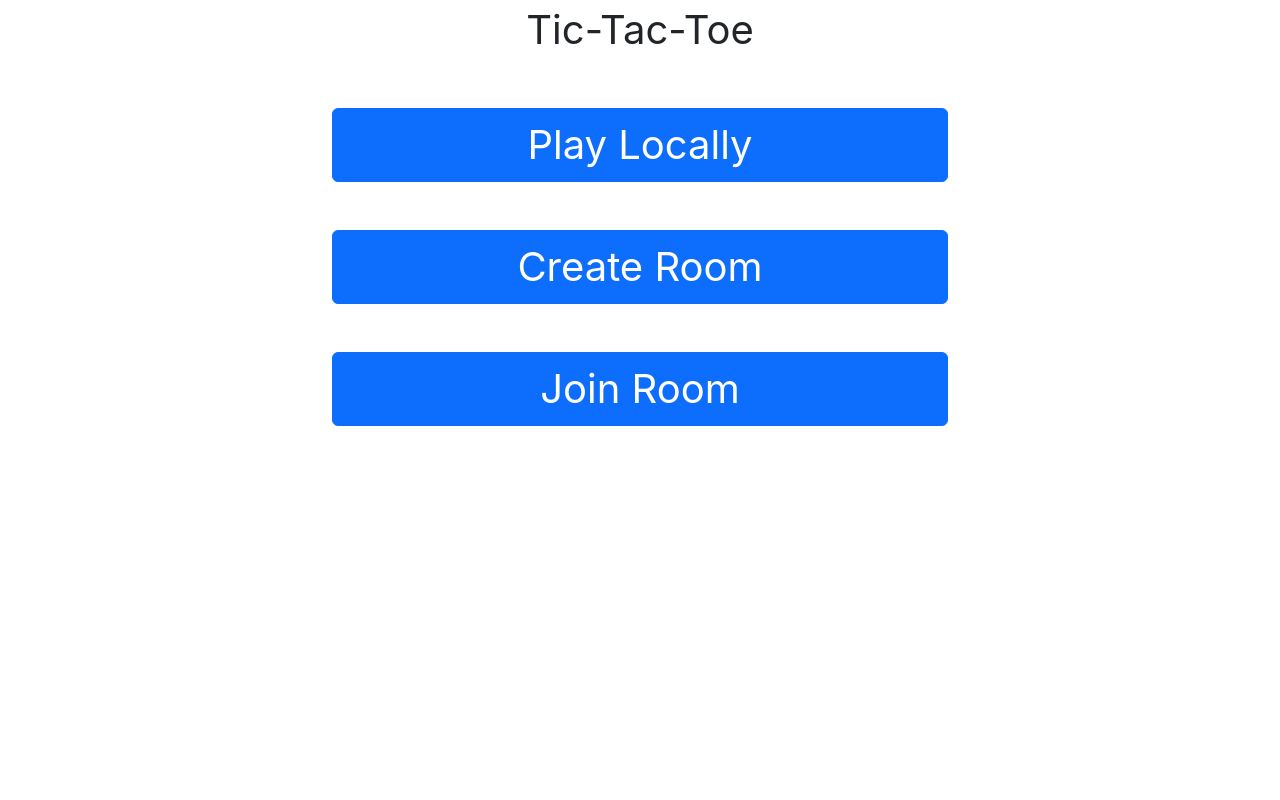
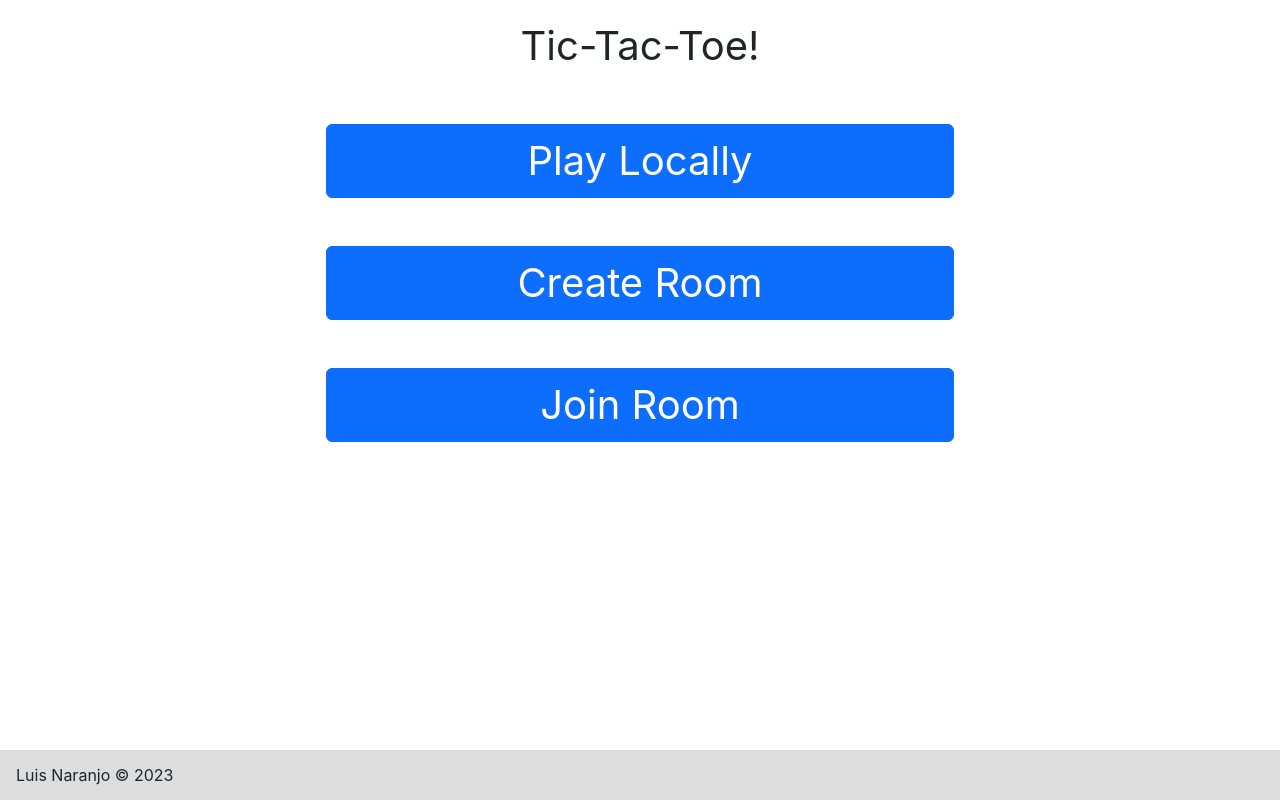
Before and after one commit to Luisill0/tic-tac-toe, a React (Create React App) app in the folder packages/client/: page / in a window 1280 px wide. Built offline with nearby package versions, Linux system fonts and the light colour scheme; no server answers.

Commit message:
now supports draws!

```diff
--- a/packages/client/src/@helpers/board.ts
+++ b/packages/client/src/@helpers/board.ts
@@ -8,10 +8,30 @@ export const getInitialBoardState = (): BoardType => (
     ]
 )
 
-export const winState = (board: string[]) => {
+export enum WinState {
+    CONTINUE=0,
+    WIN=1,
+    DRAW=2
+}
+
+/**
+ * Is the game over?
+ *
+ * 0: Game continues.
+ *
+ * 1: Win.
+ *
+ * 2: Draw
+ *
+ * @param board Array containing the tiles
+ * @returns int representing win state
+ */
+export const calcWinState = (board: string[]): WinState => {
+    const emptyTiles = board.filter(tile => tile.length === 0).length;
+    if(emptyTiles === 0) return 2;
     let sideW = sideWin(board);
     let diagW = diagWin(board);
-    return sideW || diagW;
+    return sideW || diagW ? 1 : 0;
 }
 
 const sideWin = (board: string[]): boolean => {
--- a/packages/client/src/components/InfoIndicator.tsx
+++ b/packages/client/src/components/InfoIndicator.tsx
@@ -2,26 +2,24 @@ import { useContext, useEffect, useState } from "react";
 
 import { BoardContextProps } from "@types";
 import { BoardContext } from "context";
-import { winState } from "@helpers/board";
+import { calcWinState, WinState } from "@helpers/board";
 
 import 'scss/css/style.css';
 
 const TurnIndicator = () => {
     const { board, currentPlayer } = useContext(BoardContext) as BoardContextProps;
     const color = currentPlayer === 'X' ? 'blue' : 'red';
-    const [showWin, setShowWin] = useState<boolean>(false);
+    const [gameState, setGameState] = useState<WinState>(WinState.CONTINUE);
 
     useEffect(() => {
-        if(winState(board)) {
-            setShowWin(true);
-        }
+        setGameState(calcWinState(board));
     }, [board, currentPlayer])
 
     return (
         <span
             className='fs-1 text-center'
         >
-            Player
+            {gameState === WinState.DRAW ? "Draw!" : "Player"}
             &nbsp;
             <span
                 className='fw-bold'
@@ -29,10 +27,16 @@ const TurnIndicator = () => {
                     color: color
                 }}
             >
-                {currentPlayer}
+                {gameState !== WinState.DRAW ? currentPlayer : null}
             </span>
             &nbsp;
-            {showWin ? 'wins!' : 'turn'}
+            {
+                gameState !== WinState.DRAW ?
+                    gameState === WinState.WIN
+                        ? 'wins!'
+                        : 'turn'
+                : null
+            }
         </span>
     )
 }
--- a/packages/client/src/components/board/Tile.tsx
+++ b/packages/client/src/components/board/Tile.tsx
@@ -1,7 +1,7 @@
 import { useContext, useEffect, useState } from "react";
 
 import { BoardType } from "@tic-tac-toe/shared";
-import { winState } from "@helpers/board";
+import { calcWinState } from "@helpers/board";
 
 import { BoardContextProps } from "@types";
 import { BoardContext } from "context";
@@ -18,13 +18,13 @@ type TileProps = {
 
 const Tile = ({board, size, position, updateBoard, online}: TileProps): JSX.Element => {
     const { myTurn } = useContext(BoardContext) as BoardContextProps;
-    const [canClick, setCanClick] = useState<boolean>(() => !winState(board) && board[position].length===0);
+    const [canClick, setCanClick] = useState<boolean>(() => calcWinState(board) === 0 && board[position].length===0);
 
     useEffect(() => {
         if(online){
-            setCanClick((myTurn) && (!winState(board)) && (board[position].length === 0));
+            setCanClick((myTurn) && (calcWinState(board) === 0) && (board[position].length === 0));
         }else {
-            setCanClick((!winState(board)) && (board[position].length === 0));
+            setCanClick((calcWinState(board) === 0) && (board[position].length === 0));
         }
     }, [board, myTurn])
 
--- a/packages/client/src/context/SocketContext.tsx
+++ b/packages/client/src/context/SocketContext.tsx
@@ -3,7 +3,7 @@ import { io } from 'socket.io-client';
 
 import { BoardType, GameMove } from "@tic-tac-toe/shared";
 
-import { winState } from "@helpers/board";
+import { calcWinState } from "@helpers/board";
 
 import { BoardContextProps, SocketContextProps } from "@types";
 import { BoardContext } from "context";
@@ -47,7 +47,7 @@ export const SocketContextProvider = ({children}: PropsWithChildren): JSX.Elemen
         let newBoard = [...board] as BoardType;
         newBoard[tile] = player;
 
-        let newP = winState(newBoard) ? player : undefined;
+        let newP = calcWinState(newBoard) ? player : undefined;
 
         // Player will be toggled, so it will be my turn if the move made was different than me
         updateMyTurn(myPlayer !== player);
--- a/packages/client/src/pages/GamePage.tsx
+++ b/packages/client/src/pages/GamePage.tsx
@@ -7,7 +7,7 @@ import { BoardType, Player } from '@tic-tac-toe/shared';
 import { BoardContextProps, SocketContextProps } from '@types';
 import { BoardContext, SocketContext } from 'context';
 
-import { winState } from '@helpers/board';
+import { calcWinState, WinState } from '@helpers/board';
 
 import { Board, InfoIndicator } from 'components';
 
@@ -43,9 +43,7 @@ const GamePage = ({online, room, myPlayer}: GamePageProps) => {
       emitMove({position: tile, player: currentPlayer});
     }
 
-    if(!winState(newBoard)) {
-      togglePlayer();
-    }
+    if(calcWinState(newBoard) === WinState.CONTINUE) togglePlayer();
   }
 
   return (
--- a/packages/client/src/pages/StartPage.tsx
+++ b/packages/client/src/pages/StartPage.tsx
@@ -34,12 +34,12 @@ const StartPage = (): JSX.Element => {
     return (
         <Container
             fluid
-            className='text-center'
+            className='pt-3 px-0 text-center'
         >
             <span
                 className='fs-1'
             >
-                Tic-Tac-Toe
+                Tic-Tac-Toe!
             </span>
             <Container fluid
                 className='d-flex flex-column align-items-center'
@@ -74,6 +74,20 @@ const StartPage = (): JSX.Element => {
                     centered: true,
                 }}
             />
+            <div
+                className="
+                    w-100 px-3
+                    position-absolute
+                    d-flex align-items-center justify-start
+                "
+                style={{
+                    height: "50px",
+                    backgroundColor: "#dddddd",
+                    bottom: 0
+                }}
+            >
+                Luis Naranjo &copy; 2023
+            </div>
         </Container>
     )
 }
```
